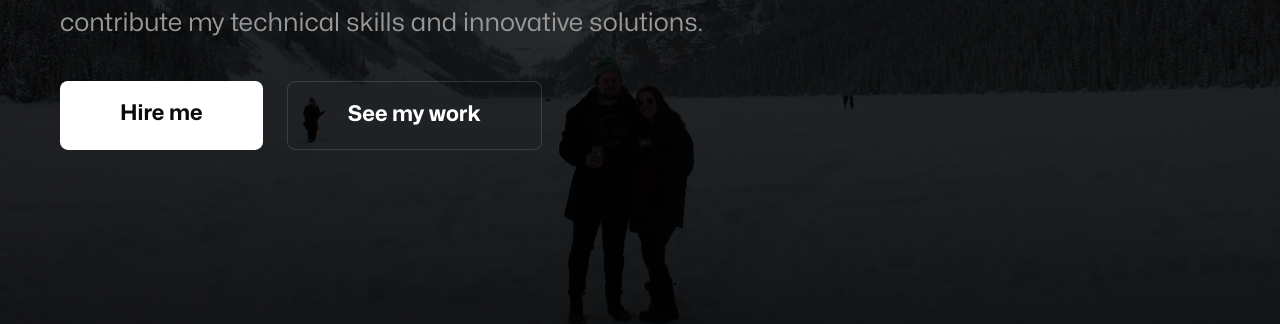
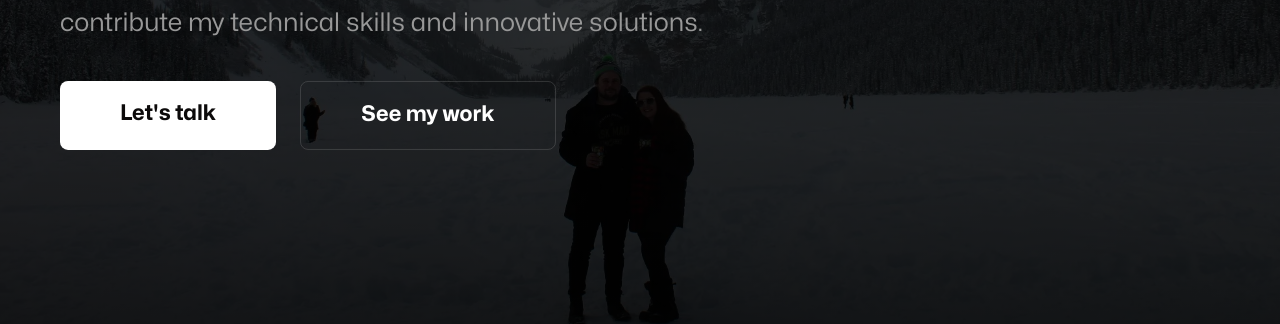
Before and after one commit to macwflew/developer-portfolio, a plain HTML site: page index.html in a window 1280 px wide. Shown: the part 476-800 px from the top of the page. Drawn offline with Linux system fonts and the light colour scheme.

```diff
--- a/index.html
+++ b/index.html
@@ -116,7 +116,7 @@
           </p>
 
           <div class="header-btns">
-            <a href="#contact" class="btn btn-cta">Hire me</a>
+            <a href="#contact" class="btn btn-cta">Let's talk</a>
             <a href="#work" class="btn btn-secondary">See my work</a>
           </div>
         </div>
```
